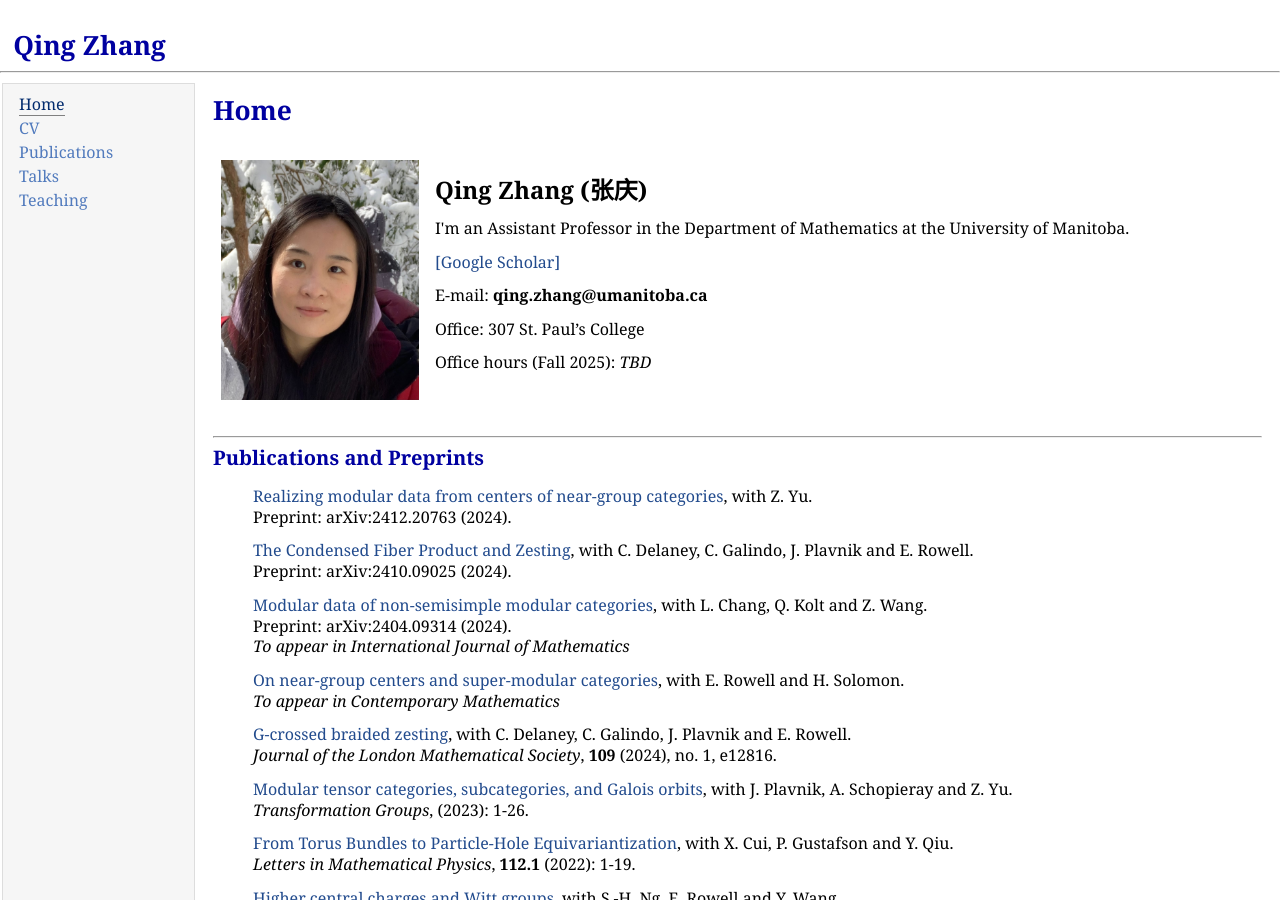
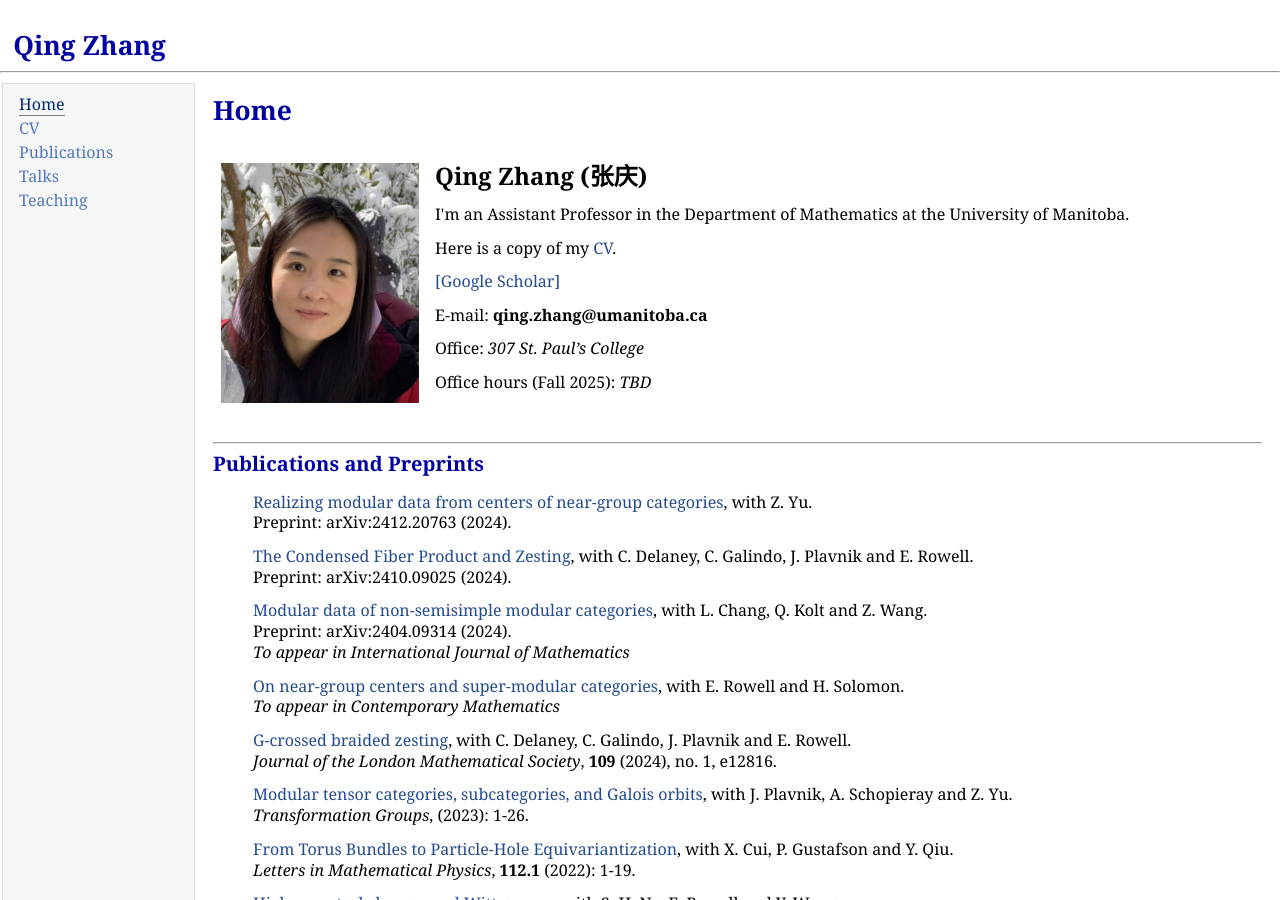
Before and after one commit to zhangqing2513/zhangqing2513.github.io, a Jekyll site: the page index.html, which Jekyll copies as it is, in a window 1280 px wide and 900 px high. Built offline with Jekyll 4.4.1, drawn with Linux system fonts in a browser that asks for light colours.

Commit message:
Update index.html

```diff
--- a/index.html
+++ b/index.html
@@ -36,9 +36,10 @@
     <td align="left">
         <p><span style="font-size: 150%"><b>Qing Zhang (张庆)</b></span></p>
         <p>I'm an Assistant Professor in the Department of Mathematics at the University of Manitoba.</p>
+        <p>Here is a copy of my <a href="https://zhangqing2513.github.io/CV.pdf">CV</a>.</p>
         <p><a href="https://scholar.google.com/citations?hl=en&user=Cwn6qJ4AAAAJ">[Google Scholar]</a></p>
         <p>E-mail: <strong>qing.zhang@umanitoba.ca</strong></p>
-        <p>Office: 307 St. Paul’s College</p>
+        <p>Office: <em>307 St. Paul’s College</em></p>
         <p>Office hours (Fall 2025): <em>TBD</em></p>
     </td>
 </tr></table>
```
